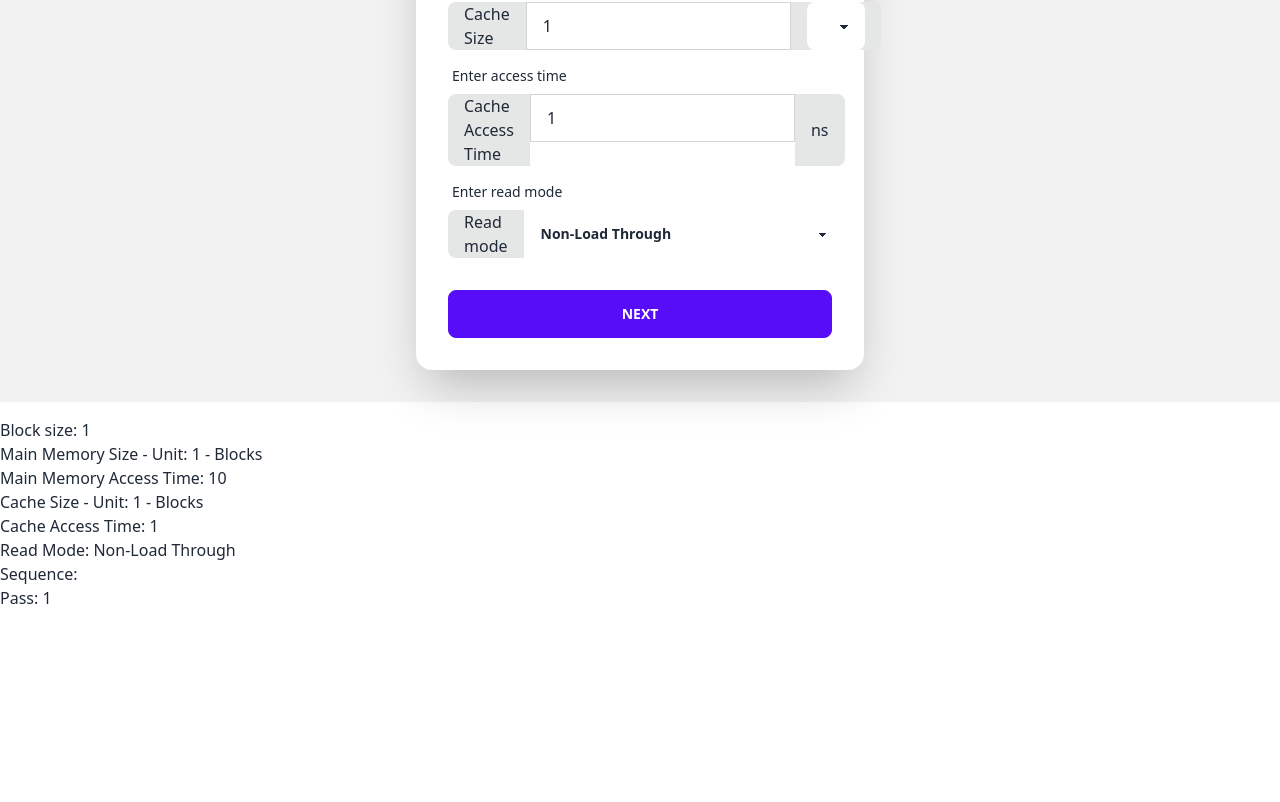
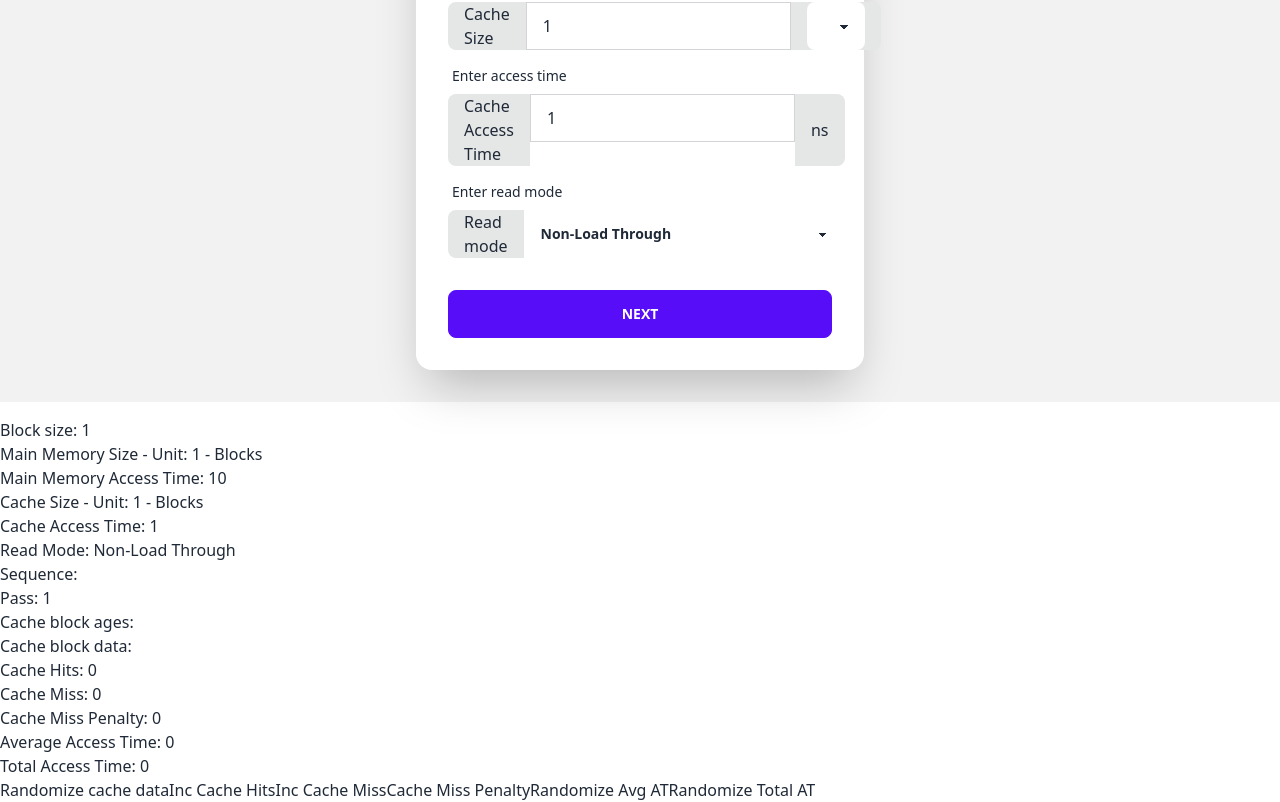
Before and after one commit to Pierre120/cache-simulation, a Nuxt app: page /fam/lru in a window 1280 px wide. Shown: the part 458-1260 px from the top of the page. Before the commit the page ends 1068 px from the top, so only its background shows below. Built offline with nearby package versions, Linux system fonts and the light colour scheme.

Commit message:
component(cache-simulation): add cache simulaton component in fam/lru page

```diff
--- a/pages/fam/lru.vue
+++ b/pages/fam/lru.vue
@@ -25,6 +25,17 @@
           @cancel="cancelSimulation"
         />
       </div>
+
+      <!-- Live Simulation -->
+      <cache-simlation
+        v-if="simulState.$state.isSimulation"
+        :cache="simulStore.$state.cache"
+        :hits="simulStore.$state.cacheHits"
+        :miss="simulStore.$state.cacheMiss"
+        :missPenalty="simulStore.$state.missPenalty"
+        :avgAccessTime="simulStore.$state.avgAccessTime"
+        :totalAccessTime="simulStore.$state.totalAccessTime"
+      />
     </div>
     <p class="mt-4">
       Block size: {{ specsStore.blockSize }} <br>
@@ -35,7 +46,20 @@
       Read Mode: {{ specsStore.readMode }} <br>
       Sequence: {{ inputSeqStore.getValuesAsString }} <br>
       Pass: {{ inputSeqStore.pass }} <br>
+      Cache block ages: {{ simulStore.getCacheBlockAges.join(',') }} <br>
+      Cache block data: {{ simulStore.getCacheBlockValuesAsString }} <br>
+      Cache Hits: {{ simulStore.getCacheHits }} <br>
+      Cache Miss: {{ simulStore.getCacheMiss }} <br>
+      Cache Miss Penalty: {{ simulStore.getMissPenalty }} <br>
+      Average Access Time: {{ simulStore.getAvgAccessTime }} <br>
+      Total Access Time: {{ simulStore.getTotalAccessTime }} <br>
     </p>
+    <button @click="randCache">Randomize cache data</button>
+    <button @click="simulStore.incrementHits">Inc Cache Hits</button>
+    <button @click="simulStore.incrementMiss">Inc Cache Miss</button>
+    <button @click="randPenalty">Cache Miss Penalty</button>
+    <button @click="randAvg">Randomize Avg AT</button>
+    <button @click="randTotal">Randomize Total AT</button>
   </div>
 </template>
 
@@ -74,4 +98,23 @@
 
     // TODO: reset values of specsStore
   }
+
+  // -- FOR DEBUGGING PURPOSES
+  const randCache = () => {
+    for(i in simulStore.$state.cache.blocksValue) {
+      simulStore.$state.cache.blocksValue[i] = Math.random();
+    }
+  }
+
+  const randPenalty = () => {
+    simulStore.$state.missPenalty = Math.random();
+  }
+
+  const randAvg = () => {
+    simulStore.$state.avgAccessTime = Math.random();
+  }
+
+  const randTotal = () => {
+    simulStore.$state.totalAccessTime = Math.random();
+  }
 </script>
```
